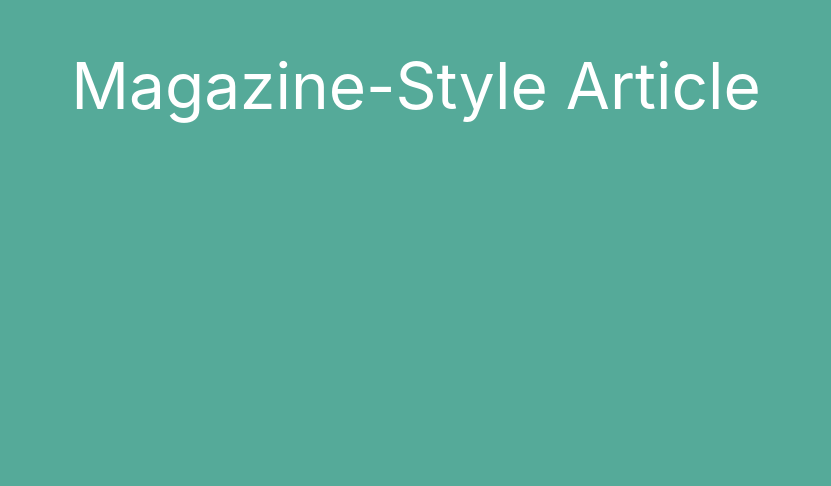
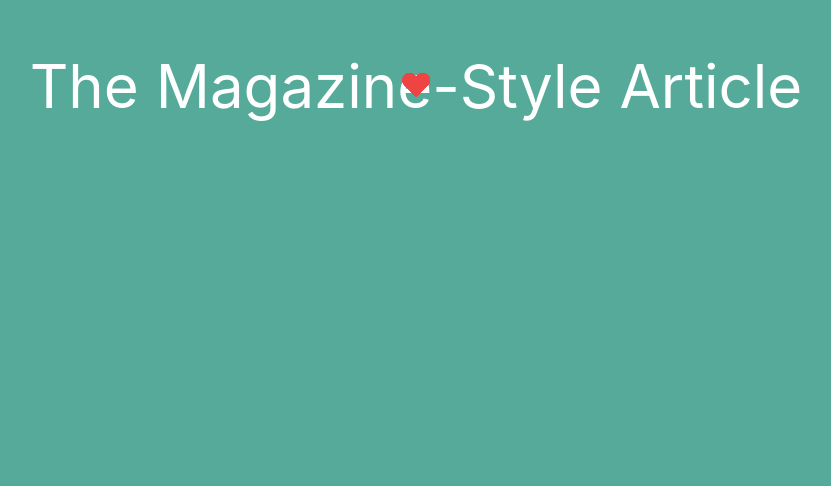
Before and after one commit to TheStanfordDaily/design-kit, a React (Create React App) app: page /foo in a window 1280 px wide. Shown: the part 314-800 px from the top of the page, without its empty margins (224-1055 px from the left). Built offline with nearby package versions, Linux system fonts and the light colour scheme.

Commit message:
Some issues with animation

```diff
--- a/src/components/Title.tsx
+++ b/src/components/Title.tsx
@@ -15,11 +15,25 @@ const MainTitle = styled.h1`
   color: white;
 `;
 
+const Heart  = ({ className }: { className?: string }) => (
+  <div
+    className={`absolute text-red-500 ${className}`}
+    style={{ fontSize: '2rem' }}
+  >
+    &#10084;
+  </div>
+);
+
 
 const Title = () => (
-  <TitleWrapper>
-    <MainTitle>Magazine-Style Article</MainTitle>
-  </TitleWrapper>
+  <div className="h-screen bg-custom-green flex justify-center items-center">
+    <Heart className="animate-floating duration-5000 delay-1000" />
+    <Heart className="animate-floating duration-7000 delay-2000" />
+    <Heart className="animate-floating duration-9000 delay-3000" />
+    <Heart className="animate-floating duration-6000 delay-4000" />
+    <Heart className="animate-floating duration-8000 delay-5000" />
+    <h1 className="text-white text-6xl">The Magazine-Style Article</h1>
+  </div>
 );
 
 export default Title;
--- a/src/index.css
+++ b/src/index.css
@@ -24,3 +24,7 @@ code {
     transform: translateY(-100%);
   }
 }
+
+.bg-custom-green {
+  background-color: #5a9;
+}
```
